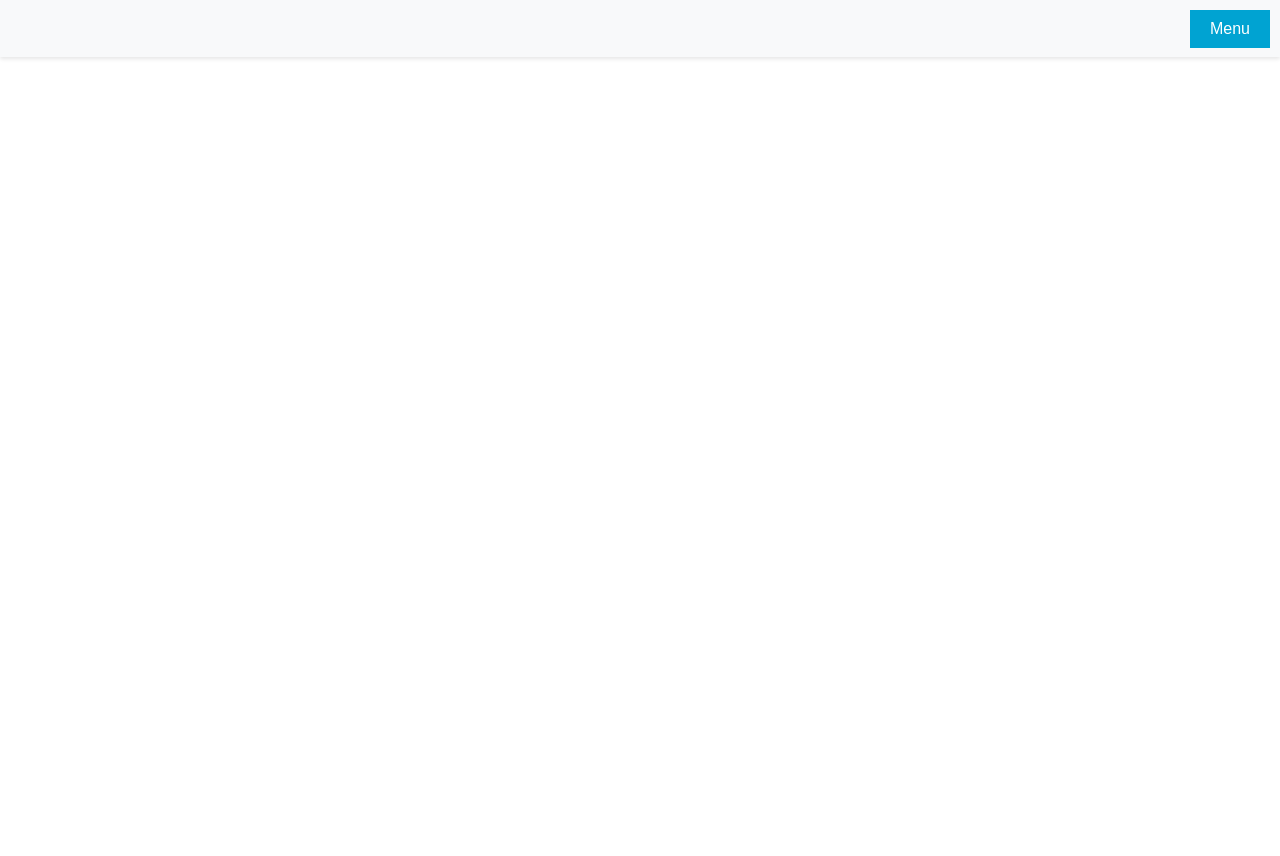
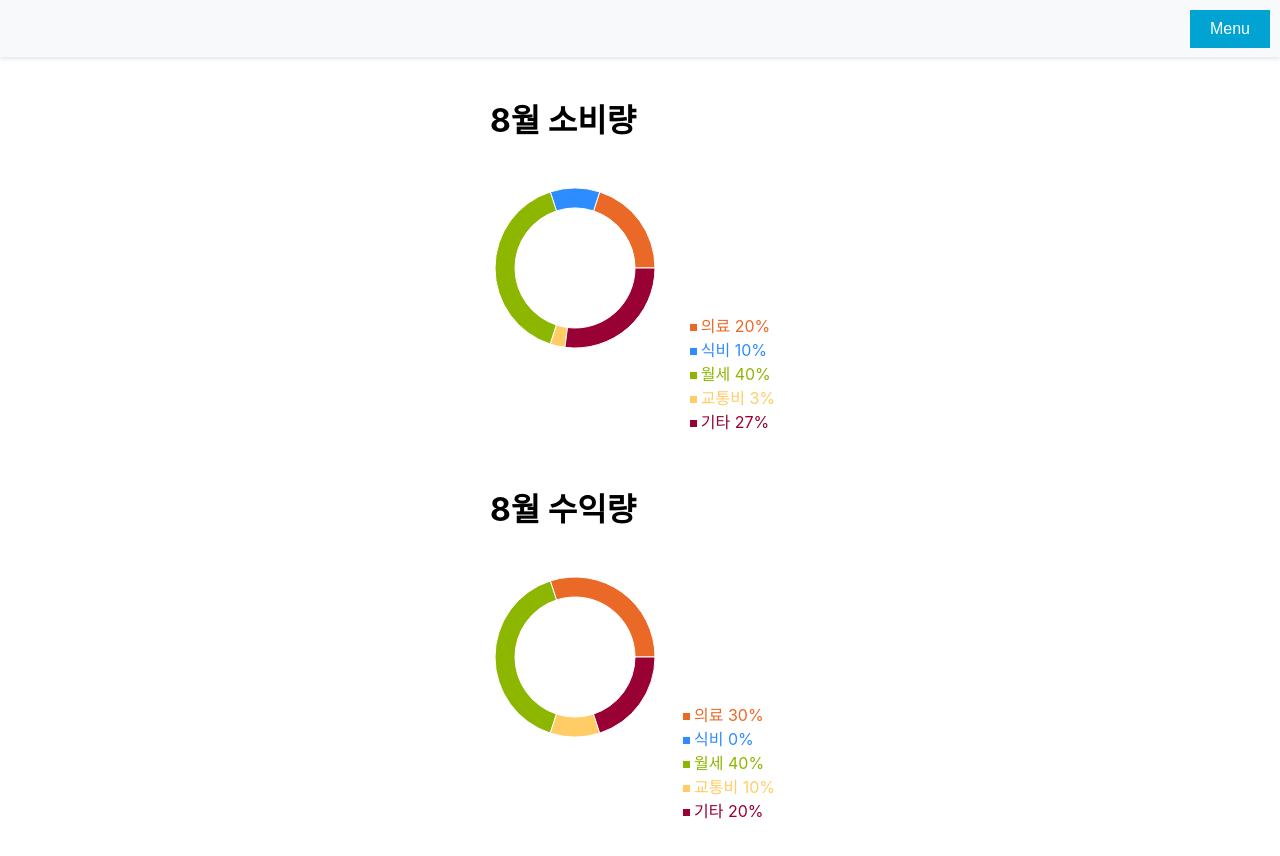
Before and after one commit to dlwlsdn8864/blog, a React (Create React App) app: page /paychart in a window 1280 px wide. Before the commit this address had no page. Before the commit the page ends 800 px from the top, so only its background shows below. Built offline with nearby package versions, Linux system fonts and the light colour scheme.

Commit message:
npm install recharts로 원그래프를 사용하기 위한 라이브러리 recharts를 다운
원그래프 페이지 완성

```diff
--- a/package.json
+++ b/package.json
@@ -10,6 +10,7 @@
     "react-dom": "^18.3.1",
     "react-router-dom": "^6.26.1",
     "react-scripts": "5.0.1",
+    "recharts": "^2.12.7",
     "web-vitals": "^2.1.4"
   },
   "scripts": {
--- a/src/App.js
+++ b/src/App.js
@@ -4,6 +4,7 @@ import HomePage from './pages/HomePage.js'
 import MoneyChange from './pages/MoneyChange.js'
 import Header from './components/MenuBarHeader.js'
 import AccountList from './pages/AccountList.js'
+import PayChart from './pages/PayChart.js'
 
 function App() {
   return (
@@ -14,6 +15,7 @@ function App() {
         <Route path='/' element={<HomePage/>}/>
         <Route path='/moneyChange' element={<MoneyChange/>}/>
         <Route path='/accountlist' element={<AccountList/>}/>
+        <Route path='/paychart' element={<PayChart/>}/>
       </Routes>
     </Router>
   );
--- /dev/null
+++ b/src/components/CircleChart.jsx
@@ -0,0 +1,45 @@
+import { PieChart, Pie, Legend, Tooltip } from 'recharts';
+import React from 'react';
+import { useState } from 'react';
+
+const CircleChart = ({ month, in_output, category, volume}) => {
+    const payData = [
+        { category: category[0], value: volume[0], fill: '#EB6927' },
+        { category: category[1], value: volume[1], fill: '#2D8CFF' },
+        { category: category[2], value: volume[2], fill: '#8DB600' },
+        { category: category[3], value: volume[3], fill: '#FFCC66' },
+        { category: category[4], value: volume[4], fill: '#990033' }
+    ];
+    return (
+        <div>
+            <h1>{month}월 {in_output}량</h1>
+            <PieChart width={300} height={300}>
+                <Legend
+                    height={110}
+                    layout="vertical"
+                    verticalAlign="middle"
+                    align="right"
+                    iconSize={7}
+                    payload={[
+                        { value: `${category[0]} ${volume[0]}%`, type: 'square', color: '#EB6927' },
+                        { value: `${category[1]} ${volume[1]}%`, type: 'square', color: '#2D8CFF' },
+                        { value: `${category[2]} ${volume[2]}%`, type: 'square', color: '#8DB600' },
+                        { value: `${category[3]} ${volume[3]}%`, type: 'square', color: '#FFCC66' },
+                        { value: `${category[4]} ${volume[4]}%`, type: 'square', color: '#990033' }
+                    ]}
+                />
+                <Pie
+                    data={payData}
+                    dataKey="value"
+                    nameKey="category"
+                    innerRadius={60}
+                    outerRadius={80}
+                    cx={80}
+                    cy={100}
+                />
+                <Tooltip />
+            </PieChart>
+        </div>
+    )
+}
+export default CircleChart;
--- a/src/components/MenuBarHeader.js
+++ b/src/components/MenuBarHeader.js
@@ -11,6 +11,7 @@ function Header() {
           <Link to="/">Home</Link>
           <Link to="/moneychange">Money Change</Link>
           <Link to="/accountlist">Account List</Link>
+          <Link to="/paychart">Pay Chart</Link>
         </div>
       </div>
     </header>
--- /dev/null
+++ b/src/pages/PayChart.js
@@ -0,0 +1,23 @@
+import React from "react";
+import { useState } from 'react';
+import MoneyChangeButton from "../components/MoneyChangeButton";
+import FloatingButton from "../components/FloatingButton";
+import CircleChart from "../components/CircleChart";
+import '../index.css';
+
+
+function PayChart(){
+    let [month, month변경] = useState([1,2,3,4,5,6,7,8,9,10,11,12]);
+    let [소비수익, 소비수익변경] = useState(['소비', '수익']);
+    let [Category, Category변경] = useState(['의료','식비','월세','교통비','기타']);
+    let [income, income변경] = useState([20,10,40,3,27]);
+    let [output, output변경] = useState([30,0,40,10,20]);
+    return(
+        <div className="page">
+            <CircleChart month={month[7]} in_output={소비수익[0]} category={Category}  volume ={income}/>
+            <CircleChart month={month[7]} in_output={소비수익[1]} category={Category}  volume ={output}/>
+        </div>
+    )
+}
+
+export default PayChart;
```
Also changed, not shown: 1 other file (tests, documents, lock files or other folders).
